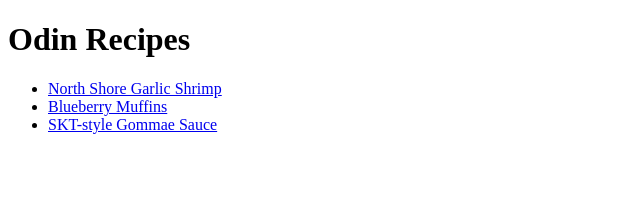
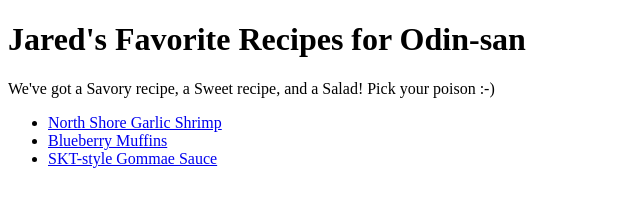
Before and after one commit to rythrojaofficial/odin-recipes, a plain HTML site: page index.html in a window 1280 px wide. Shown: the whole page, without its empty margins (0-640 px from the left). Drawn offline with Linux system fonts and the light colour scheme.

Commit message:
Fix title

```diff
--- a/index.html
+++ b/index.html
@@ -4,10 +4,11 @@
     <meta charset="UTF-8">
     <meta http-equiv="X-UA-Compatible" content="IE=edge">
     <meta name="viewport" content="width=device-width, initial-scale=1.0">
-    <title>Odin Recipes</title>
+    <title>Jared's Favorite Recipes</title>
 </head>
 <body>
-    <h1>Odin Recipes</h1>
+    <h1>Jared's Favorite Recipes for Odin-san</h1>
+    <p>We've got a Savory recipe, a Sweet recipe, and a Salad!  Pick your poison :-)</p>
     <ul>
         <li> <a href="./recipes/ns-garlic-shrimp.html">North Shore Garlic Shrimp</a>
         </li>
```
